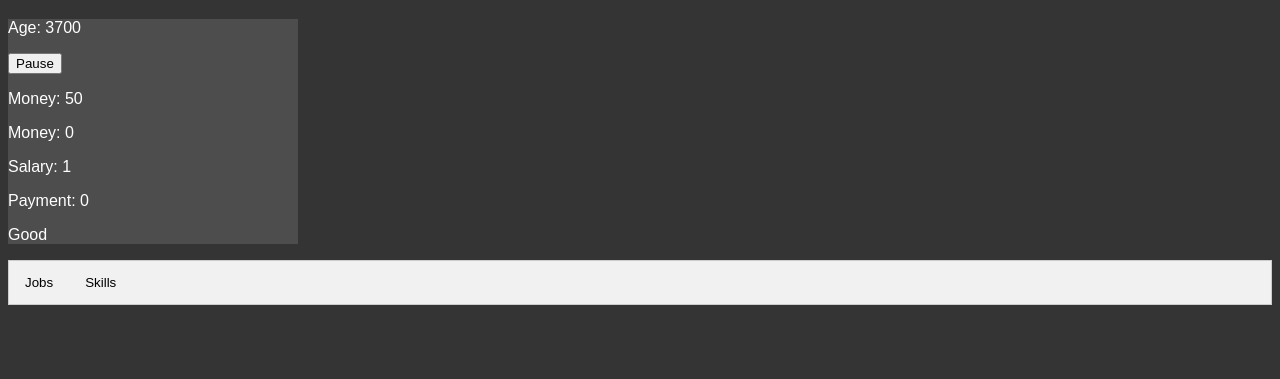
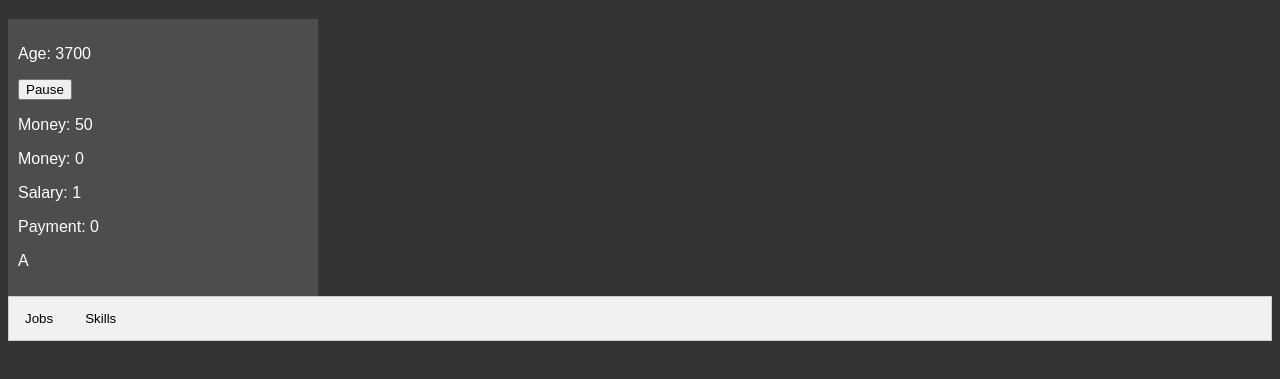
Before and after one commit to MusaGod/musagod.github.io, a plain HTML site: page game.html in a window 1280 px wide. Shown: the part 89-468 px from the top of the page. Drawn offline with Linux system fonts and the light colour scheme.

Commit message:
Update game.html

```diff
--- a/game.html
+++ b/game.html
@@ -32,7 +32,6 @@
         .tabContent {
   display: none;
   padding: 6px 12px;
-  border: 1px solid #ccc;
   border-top: none;
 }
     </style>
@@ -41,15 +40,15 @@
     <h1><span style ="background-color:tomato;">Da Game</span></h1>
     <div style= "background-color: #4D4D4D;
         width: 290px;
-        border:15px white;
-            margin: left;">
+        padding: 10px;
+        margin: left;">
      <p id="age">Age: 3650</p>
      <button id="pauseButton" onclick="pause()">Pause</button>
      <p id="money">Money: 0</p>
      <p id="money">Money: 0</p>
      <p id="salary">Salary: 0</p>
      <p id="payment">Payment: 0</p>
-        <p>Good</p>
+        <p>A</p>
     </div>
     <div>
        <div class="tab">
```
